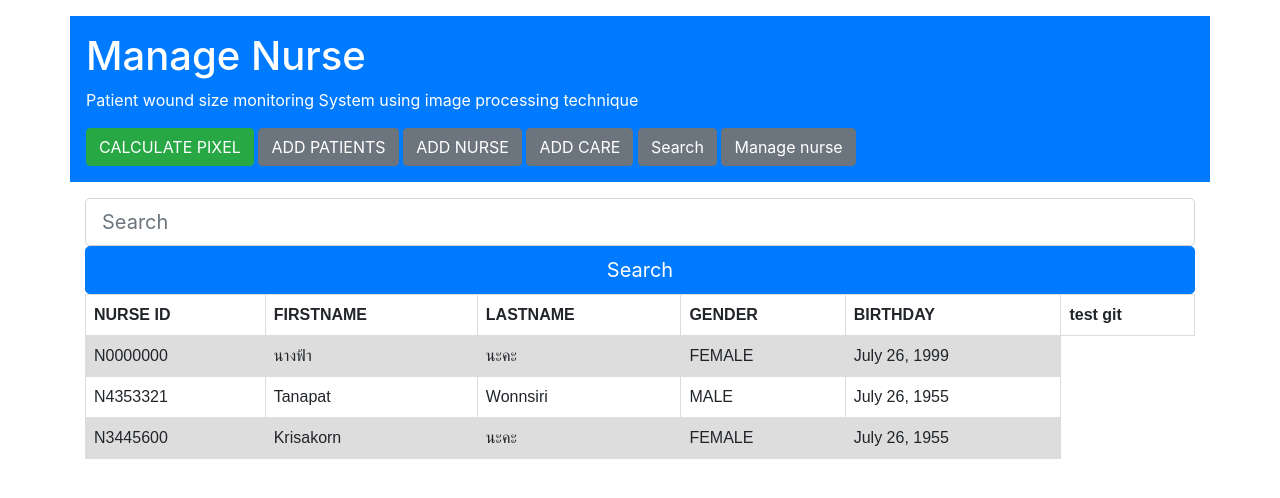
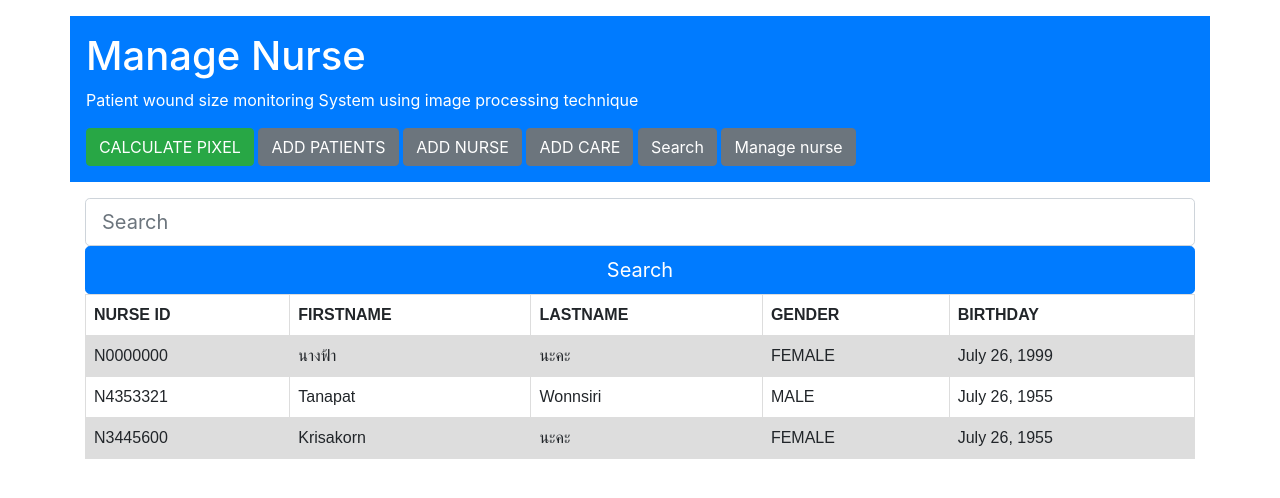
Before and after one commit to lahmpalms/projectImageProcessing, a Django app: page /manage_nurse/ in a window 1280 px wide. Shown: the top 498 px of the page. Run offline with Django 3.2, Linux system fonts and the light colour scheme; data comes from the database, SQL or seed files in the repository; parts of the project's set-up code (start-up, migrations or seed data) failed here and were passed over; some libraries are stand-ins or nearby versions.

Commit message:
test delete

```diff
--- a/templates/manage_nurse.html
+++ b/templates/manage_nurse.html
@@ -50,7 +50,6 @@
                     <th> LASTNAME </th>
                     <th> GENDER </th>
                     <th> BIRTHDAY </th>
-                    <th> test git </th>
                 </tr>
 
                 {% for result in results %}
```
